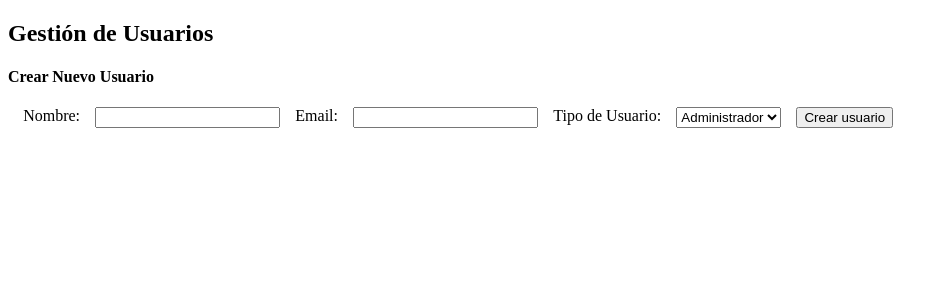
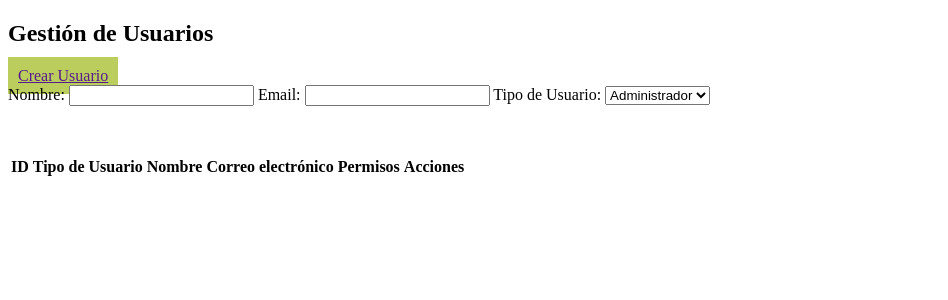
Before and after one commit to isacfesp/Agora, a PHP site: page /Templates/Gestion_usuarios.html in a window 1280 px wide. Shown: the top 300 px of the page, without its empty margins (0-948 px from the left). Run offline with PHP 8.4, Linux system fonts and the light colour scheme; lists and menus that the app fills with data are empty.

Commit message:
Avance Gestión de usuarios

```diff
--- a/Assets/CSS/gestion_usuarios.css
+++ b/Assets/CSS/gestion_usuarios.css
@@ -1,6 +1,14 @@
-form{
-    display: flex;
+.btn-primary{
+    background-color: #BBCD5D;
+    border: solid 10px #BBCD5D;
 }
-label, input, select, button{
+.btn-primary :hover{
+    background-color: #BBCD5D;
+    border: solid 10px #BBCD5D;
+}
+table{
+    margin-top: 2.5%;
+}
+th{
     margin-left: 1.2%;
 }
--- a/Modules/Inscribir/inscribir.php
+++ b/Modules/Inscribir/inscribir.php
@@ -117,7 +117,6 @@ $celular = isset($_GET['celular']) ? $_GET['celular'] : '';
                                                 const colonias = respuesta.places.map(colonia => colonia['place name']);
                                                 const coloniasss = document.getElementById('colonia');
                                                 coloniasss.innerHTML = '';
-                                                const opcion = '';
                                                 colonias.forEach(colonia => {
                                                         const option = document.createElement('option');
 
@@ -142,7 +141,7 @@ $celular = isset($_GET['celular']) ? $_GET['celular'] : '';
                         } else {
                                 console.log("No se encuentra un código postal");
                         }
-                }
+                    }
 
                 </script>
                 <div class="form-group">
--- a/Templates/Gestion_usuarios.html
+++ b/Templates/Gestion_usuarios.html
@@ -8,7 +8,8 @@
 </head>
 <body>
     <h2>Gestión de Usuarios</h2>
-    <h4>Crear Nuevo Usuario</h4>
+    <a href="" class="btn btn-primary">Crear Usuario</a>
+    <br>
     <form action="">
         <label>Nombre:</label>
         <input type="text" name="nombre" id="nombre">
@@ -18,7 +19,20 @@
         <select name="user" id="user">
             <option value="Administrador">Administrador</option>
         </select>
-        <button>Crear usuario</button>
     </form>
+    <br>
+    <table>
+        <tr>
+            <th>ID</th>
+            <th>Tipo de Usuario</th>
+            <th>Nombre</th>
+            <th>Correo electrónico</th>
+            <th>Permisos</th>
+            <th>Acciones</th>
+        </tr>
+        <tr>
+
+        </tr>
+    </table>
 </body>
 </html>
--- a/Templates/contactos.php
+++ b/Templates/contactos.php
@@ -37,13 +37,11 @@ include "../Modules/Contacts/metricasContactos.php";
         </div>
         <div class="filter-container mb-3 d-flex justify-content-between align-items-center">
             <a href="../Modules/Contacts/Crear.php" class="btn btn-primary" id="addRecord"><i
-                    class="fas fa-user-plus"></i> Crear
-                Contacto</a>
+                    class="fas fa-user-plus"></i> Crear Contacto</a>
             <a href="" class="btn btn-danger" id="printPDF"><i class="fas fa-file-pdf"></i> Imprimir</a>
             <div class="d-flex">
                 <input type="date" id="startDate" class="form-control me-2" style="width: 160px;" placeholder="Desde">
-                <input type="date" id="endDate" class="form-control me-2" style="width: 160px;" placeholder="Hasta"
-                    disabled>
+                <input type="date" id="endDate" class="form-control me-2" style="width: 160px;" placeholder="Hasta" disabled>
                 <button class="btn btn-success" id="filterDate"><i class="fas fa-filter"></i> Filtrar</button>
             </div>
         </div>
--- a/index.php
+++ b/index.php
@@ -56,7 +56,7 @@ $conn->close();
             <i class="fas fa-user"></i><span>Contactos</span>
         </div>
         <div class="menu-item" onclick="document.getElementById('main-frame').src='Templates/Gestion_usuarios.html'">
-            <i class="fas fa-chart-line"></i><span>Gestión de usuarios</span>
+        <i class="fa-solid fa-users"></i><span>Gestión de usuarios</span>
         </div>
         <div class="menu-item" onclick="document.getElementById('main-frame').src='Modules/Inscribir/inscribir.php'">
             <i class="fa-solid fa-file"></i><span>Inscribir</span>
```
